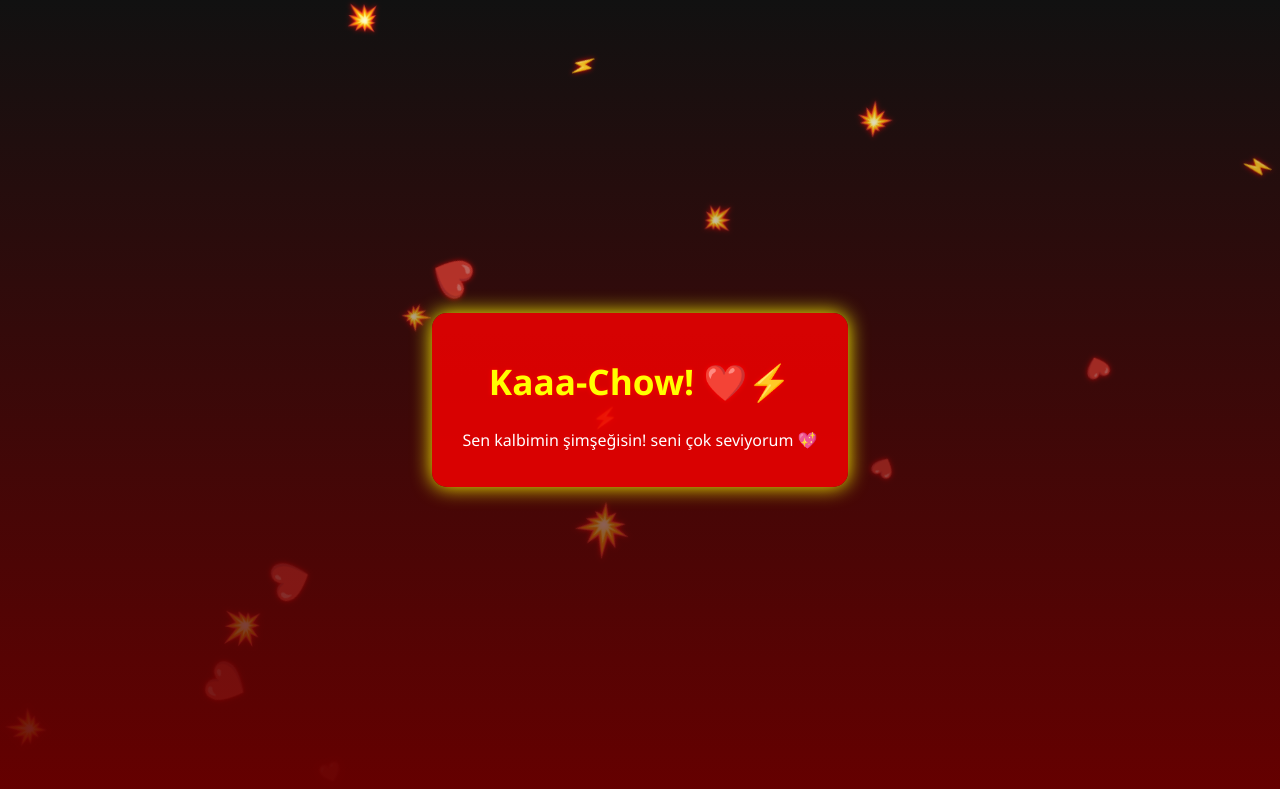
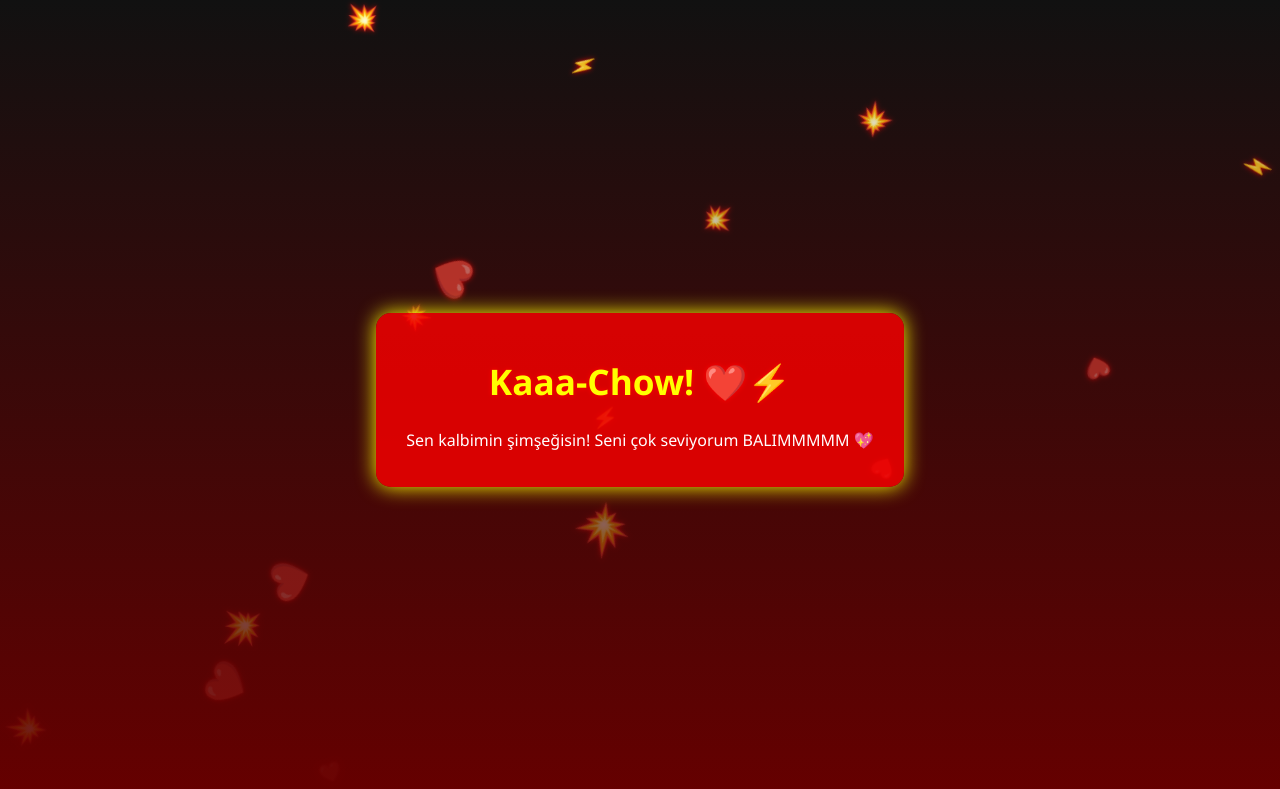
Before and after one commit to elifefsn/balim, a plain HTML site: page index.html in a window 1280 px wide. Drawn offline with Linux system fonts and the light colour scheme.

Commit message:
Update index.html

```diff
--- a/index.html
+++ b/index.html
@@ -3,7 +3,7 @@
 <head>
   <meta charset="UTF-8">
   <meta name="viewport" content="width=device-width, initial-scale=1.0">
-  <title>Kaaa-Chow! 💥</title>
+  <title> Kaaa-Chow! 💥 </title>
   <link rel="stylesheet" href="style.css">
 </head>
 <body>
@@ -13,7 +13,7 @@
 
     <h1>Kaaa-Chow! ❤️⚡</h1>
     <p>Sen kalbimin şimşeğisin!
-      seni çok seviyorum 💖</p>
+      Seni çok seviyorum BALIMMMMM 💖</p>
   </div>
 
   <script src="script.js"></script>
```
